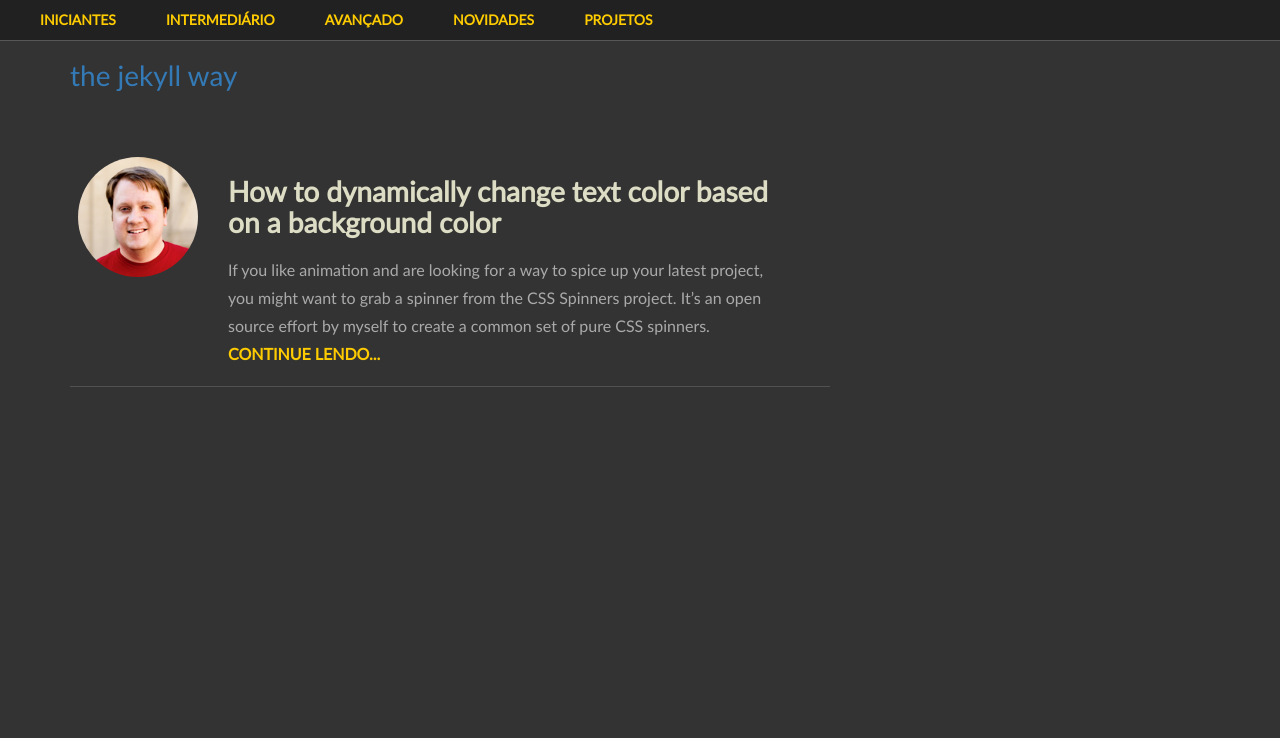
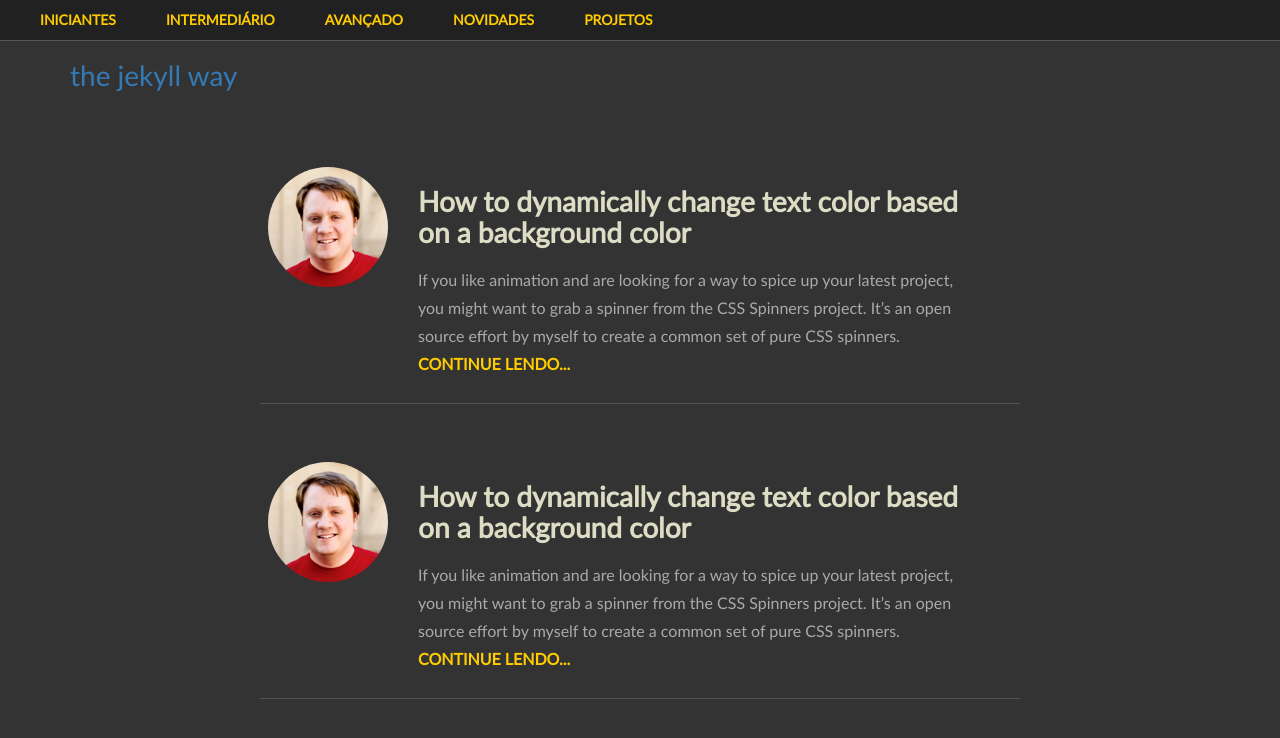
Before and after one commit to thejekyllway/thejekyllway.github.io, a Jekyll site: the page built from index.html, in a window 1280 px wide. Shown: the top 738 px of the page. Built offline with Jekyll 4.4.1, drawn with Linux system fonts in a browser that asks for light colours.

Commit message:
Adicionando espacamento nas publicidades

```diff
--- a/_sass/partials/_main.scss
+++ b/_sass/partials/_main.scss
@@ -1,7 +1,9 @@
 .posts{
-	margin: 40px 0;
+	margin: 50px auto;
+	float: none;
 	padding: 8px;
 	height: 100%;
+	height: 245px;
 	border-bottom: 1px solid $background-global + 30;
 }
 
--- a/index.html
+++ b/index.html
@@ -13,6 +13,14 @@ title: The jekyll way
 					<p class="col-md-12 description_post">If you like animation and are looking for a way to spice up your latest project, you might want to grab a spinner from the CSS Spinners project. It’s an open source effort by myself to create a common set of pure CSS spinners. <a href="#" class="more">Continue lendo...</a></p>
 				</div>
 			</section>
+
+			<section class="col-md-8 posts">
+				<img src="assets/image/john-w-long.jpeg" class="img-circle author_post" alt="">
+				<div class="col-md-10">
+					<h1 class="col-md-12"><a href="#" class="title_post_main">How to dynamically change text color based on a background color</a></h1>
+					<p class="col-md-12 description_post">If you like animation and are looking for a way to spice up your latest project, you might want to grab a spinner from the CSS Spinners project. It’s an open source effort by myself to create a common set of pure CSS spinners. <a href="#" class="more">Continue lendo...</a></p>
+				</div>
+			</section>
 		</main>
 	</div>
 </div>
```
Also changed, not shown: assets/css/main.css.
